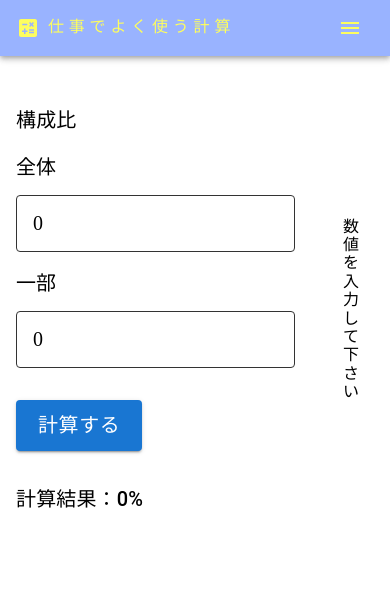
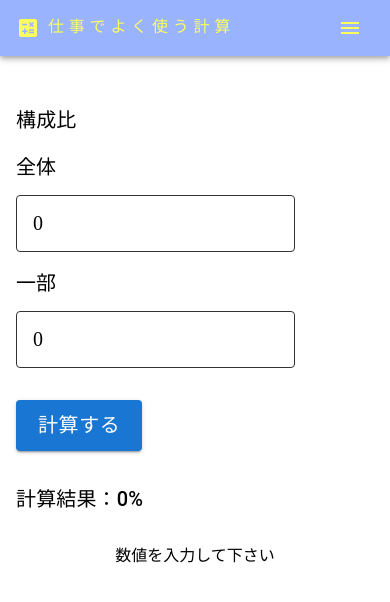
Before and after one commit to Naughty1029/React-Calculator, a React (Create React App) app: page / in a window 390 px wide. Shown: the top 602 px of the page. Built offline with nearby package versions, Linux system fonts and the light colour scheme.

Commit message:
responsive css

```diff
--- a/src/layout/Calculator.tsx
+++ b/src/layout/Calculator.tsx
@@ -10,11 +10,18 @@ export const Calculator: VFC = () => {
   return (
     <>
       <Head />
-      <Container maxWidth="lg" sx={{ mt: 6, display: 'flex' }}>
+      <Container maxWidth="lg" sx={{ mt: 6, mb: 6, display: { xs: 'block', md: 'flex' } }}>
         <Box>
           <Formula />
         </Box>
-        <Box sx={{ flexGrow: 1, ml: 6, width: 0 }}>
+        <Box
+          sx={{
+            flexGrow: 1,
+            ml: { xs: 0, md: 6 },
+            mt: { xs: 4, md: 0 },
+            width: { xs: '100%', md: 0 },
+          }}
+        >
           <Chart />
         </Box>
       </Container>
```
